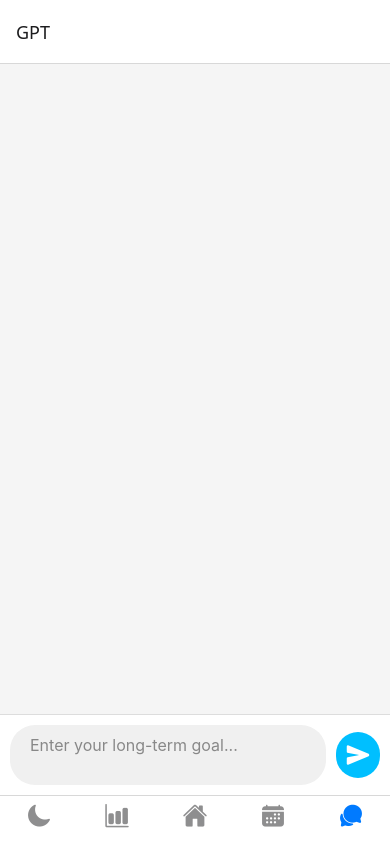
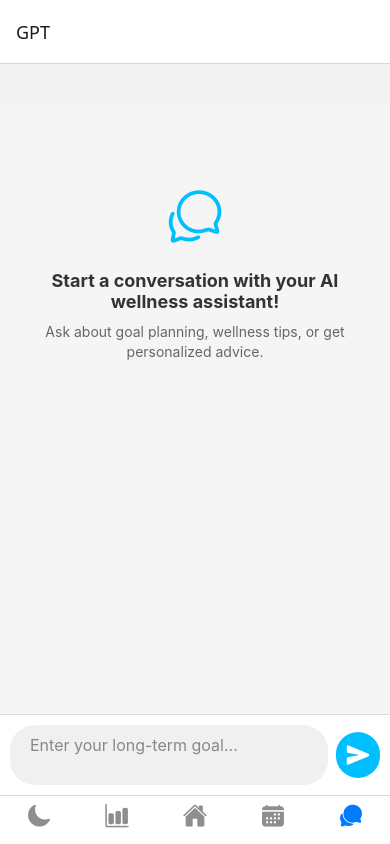
Before and after one commit to salikm1234/U8, a React Native app: screen /GPT in a window 390 px wide. Built offline with nearby package versions, Linux system fonts and the light colour scheme; what expo-notifications would draw is missing.

Commit message:
feat: add clear chat button to GPT screen with improved positioning

```diff
--- a/GptPrompterScreen.js
+++ b/GptPrompterScreen.js
@@ -1,5 +1,5 @@
 import React, { useState, useEffect } from 'react';
-import { View, Text, TextInput, TouchableOpacity, ScrollView, StyleSheet, KeyboardAvoidingView, Platform, ActivityIndicator } from 'react-native';
+import { View, Text, TextInput, TouchableOpacity, ScrollView, StyleSheet, KeyboardAvoidingView, Platform, ActivityIndicator, Alert } from 'react-native';
 import Ionicons from 'react-native-vector-icons/Ionicons';
 import { getUniversalTime } from './dateUtils';
 
@@ -24,6 +24,27 @@ const GptPrompterScreen = () => {
 
     Be extremely detailed in your plans. Ensure that every aspect of the goal, including day-to-day or week-to-week planning, is specified.
     Stay specific to the goal at hand, do not broaden the scope. Be as thorough as possible while only considering the goal in question.`,
+  };
+
+  const clearChat = () => {
+    Alert.alert(
+      'Clear Chat',
+      'Are you sure you want to clear the conversation? This action cannot be undone.',
+      [
+        {
+          text: 'Cancel',
+          style: 'cancel',
+        },
+        {
+          text: 'Clear',
+          style: 'destructive',
+          onPress: () => {
+            setConversation([]);
+            setUserInput('');
+          },
+        },
+      ]
+    );
   };
 
   const getGptResponse = async (conversation) => {
@@ -72,6 +93,14 @@ const GptPrompterScreen = () => {
     <KeyboardAvoidingView style={styles.container} behavior={Platform.OS === 'ios' ? 'padding' : undefined} keyboardVerticalOffset={Platform.OS === 'ios' ? 100 : 0}>
       <View style={styles.mainContent}>
         <ScrollView style={styles.conversationContainer} contentContainerStyle={{ paddingBottom: 80 }}>
+          {conversation.length === 0 && (
+            <View style={styles.welcomeMessage}>
+              <Ionicons name="chatbubbles-outline" size={60} color="#00BFFF" />
+              <Text style={styles.welcomeText}>Start a conversation with your AI wellness assistant!</Text>
+              <Text style={styles.welcomeSubtext}>Ask about goal planning, wellness tips, or get personalized advice.</Text>
+            </View>
+          )}
+
           {conversation.map((message, index) => (
             <View key={index} style={[styles.messageBubble, message.isUser ? styles.userBubble : styles.gptBubble]}>
               <Text style={message.isUser ? styles.userText : styles.gptText}>{message.text}</Text>
@@ -91,6 +120,11 @@ const GptPrompterScreen = () => {
             onChangeText={setUserInput}
             multiline
           />
+          {conversation.length > 0 && (
+            <TouchableOpacity style={styles.clearButton} onPress={clearChat}>
+              <Ionicons name="trash-outline" size={20} color="#FF6B6B" />
+            </TouchableOpacity>
+          )}
           <TouchableOpacity style={styles.sendButton} onPress={handleSend}>
             <Ionicons name="send" size={24} color="#fff" />
           </TouchableOpacity>
@@ -104,6 +138,7 @@ const styles = StyleSheet.create({
   container: {
     flex: 1,
     backgroundColor: '#f5f5f5',
+    marginTop: 40,
   },
   mainContent: {
     flex: 1,
@@ -112,6 +147,26 @@ const styles = StyleSheet.create({
   conversationContainer: {
     flex: 1,
     padding: 20,
+  },
+  welcomeMessage: {
+    alignItems: 'center',
+    justifyContent: 'center',
+    paddingVertical: 60,
+    paddingHorizontal: 20,
+  },
+  welcomeText: {
+    fontSize: 18,
+    fontWeight: 'bold',
+    color: '#333',
+    textAlign: 'center',
+    marginTop: 20,
+    marginBottom: 10,
+  },
+  welcomeSubtext: {
+    fontSize: 14,
+    color: '#666',
+    textAlign: 'center',
+    lineHeight: 20,
   },
   messageBubble: {
     borderRadius: 20,
@@ -153,8 +208,14 @@ const styles = StyleSheet.create({
     color: '#333',
     maxHeight: 100,
   },
+  clearButton: {
+    marginLeft: 8,
+    padding: 8,
+    borderRadius: 20,
+    backgroundColor: '#FFF5F5',
+  },
   sendButton: {
-    marginLeft: 10,
+    marginLeft: 8,
     backgroundColor: '#00BFFF',
     borderRadius: 50,
     padding: 10,
```
